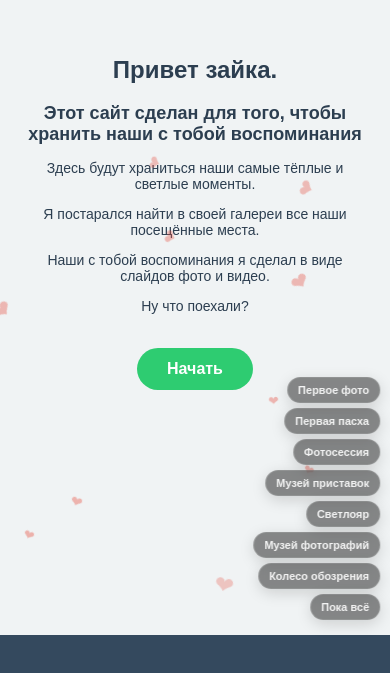
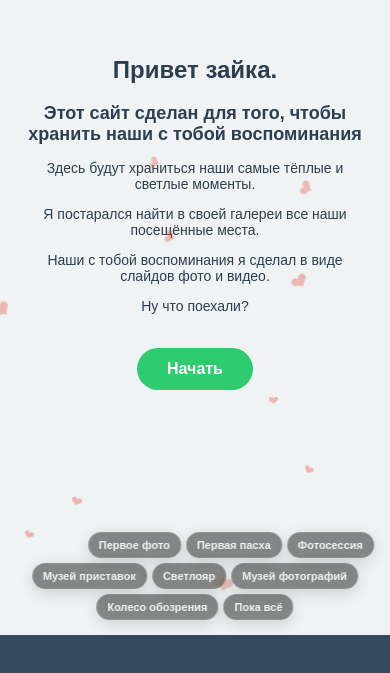
Before and after one commit to ICEFICEproject/our-memories, a plain HTML site: page index.html in a window 390 px wide. Shown: the part 209-882 px from the top of the page. Drawn offline with Linux system fonts and the light colour scheme.

Commit message:
another update

```diff
--- a/style.css
+++ b/style.css
@@ -214,9 +214,9 @@ html, body {
         bottom: 15px;
         right: 50%;
         transform: translateX(50%); /* Центрируем по горизонтали */
-        flex-direction: column; /* Выстраиваем кнопки в ряд */
+        flex-direction: row; /* Выстраиваем кнопки в ряд */
         flex-wrap: wrap; /* Позволяем кнопкам переноситься на новую строку */
-        justify-content: right;
+        justify-content: center;
         width: 95%;
         gap: 5px;
     }
```
